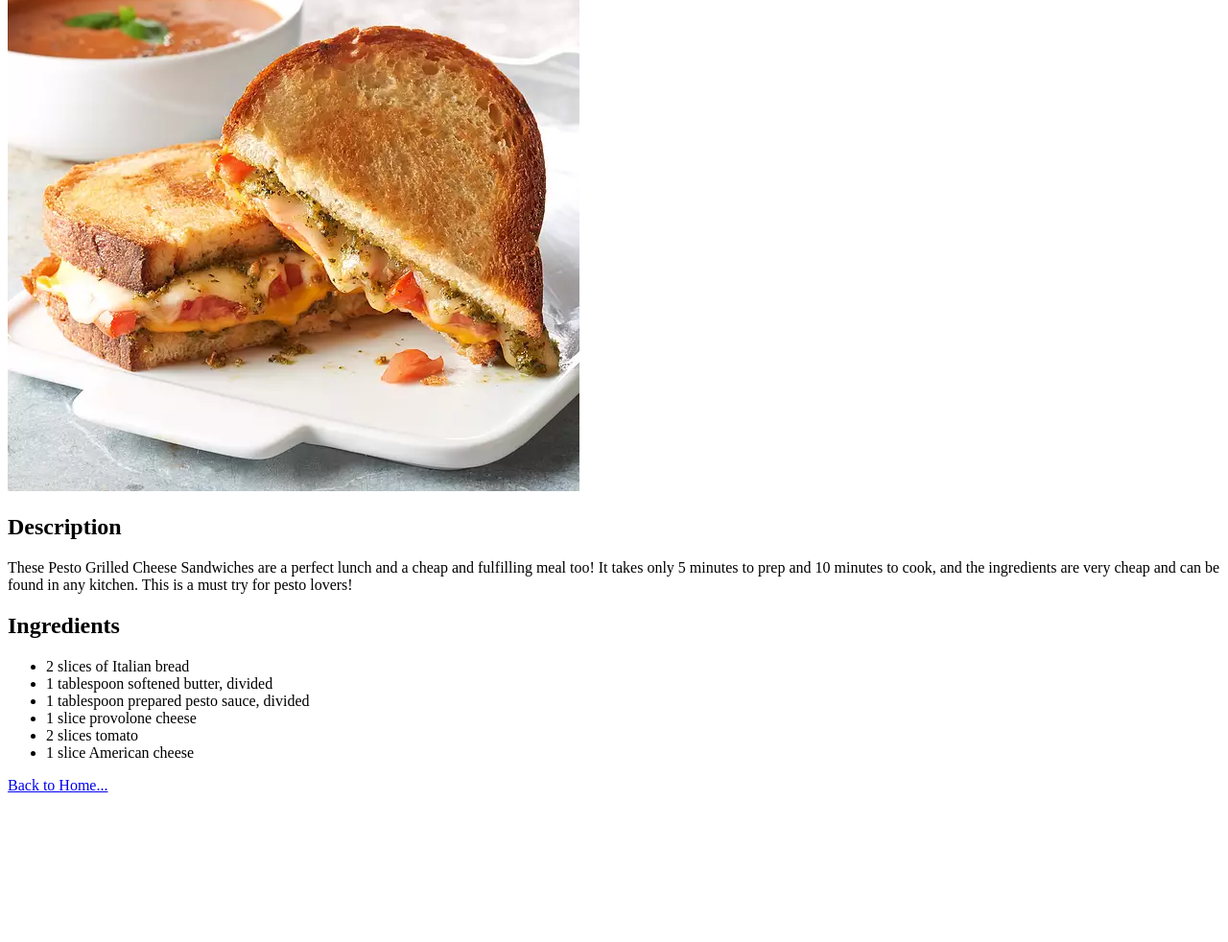
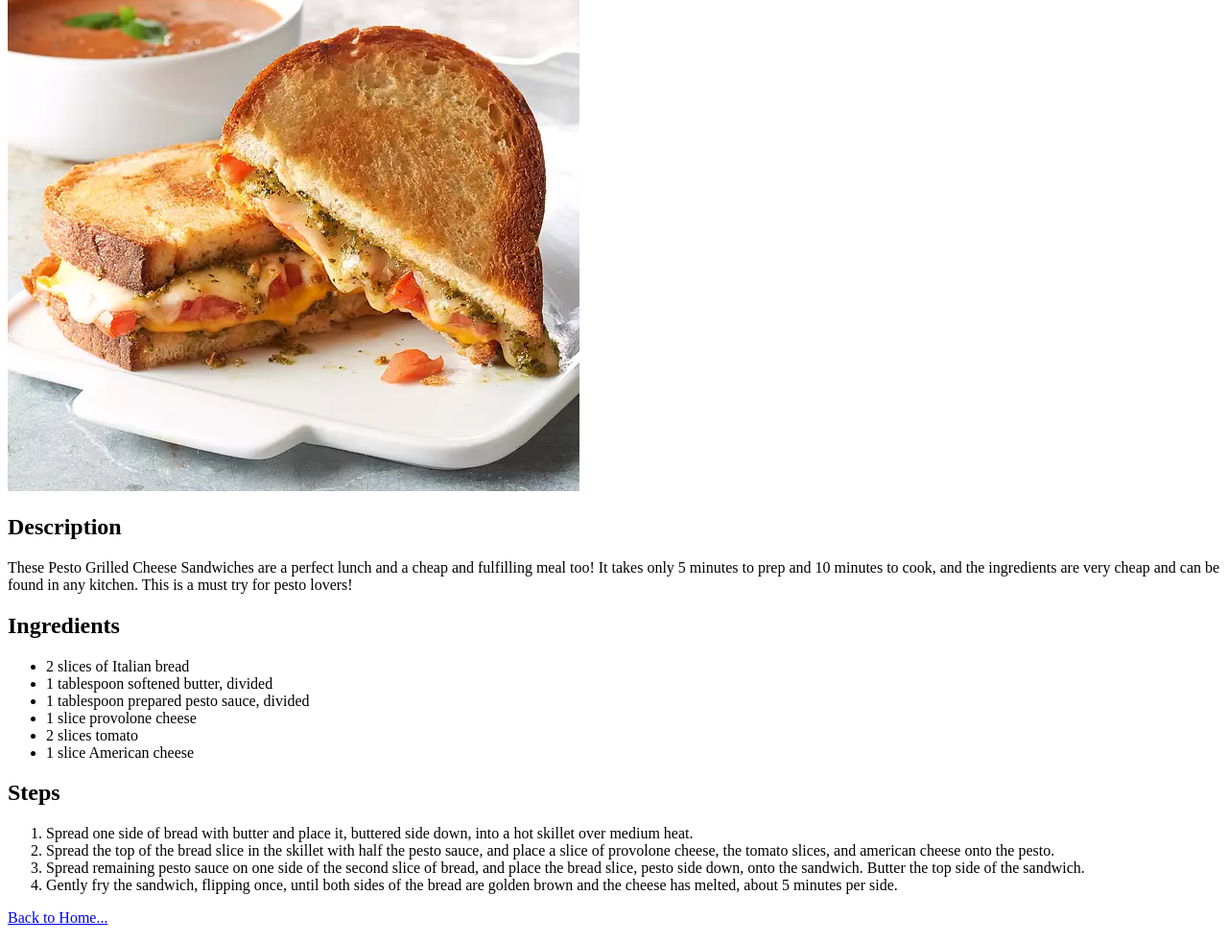
Before and after one commit to shaheenfm/odin-recipes, a plain HTML site: page recipes/sandwich.html in a window 1280 px wide. Shown: the part 164-1146 px from the top of the page at 96% size. Before the commit the page ends 1008 px from the top, so only its background shows below. Drawn offline with Linux system fonts and the light colour scheme.

Commit message:
Added the steps on how to make the recipes to each page

```diff
--- a/recipes/sandwich.html
+++ b/recipes/sandwich.html
@@ -27,6 +27,26 @@
         <li>2 slices tomato</li>
         <li>1 slice American cheese</li>
     </ul>
+
+    <h2>Steps</h2>
+    <p>
+        <ol>
+            <li>Spread one side of bread with butter and place it,
+                buttered side down, into a hot skillet over medium heat.
+            </li>
+            <li>Spread the top of the bread slice in the skillet with half the pesto sauce,
+                and place a slice of provolone cheese, the tomato slices, and american cheese onto the pesto.
+            </li>
+            <li>
+                Spread remaining pesto sauce on one side of the second slice of bread,
+                and place the bread slice, pesto side down, onto the sandwich.
+                Butter the top side of the sandwich.
+            </li>
+            <li>
+                Gently fry the sandwich, flipping once, until both sides of the bread are golden brown and the cheese has melted, about 5 minutes per side.
+            </li>
+        </ol>
+    </p>
     <p><a href="../index.html">Back to Home...</a></p>
 </body>
 </html>
```
Also changed, not shown: recipes/pancakes.html (+15 -0 lines), recipes/steak.html (+15 -1 lines).
